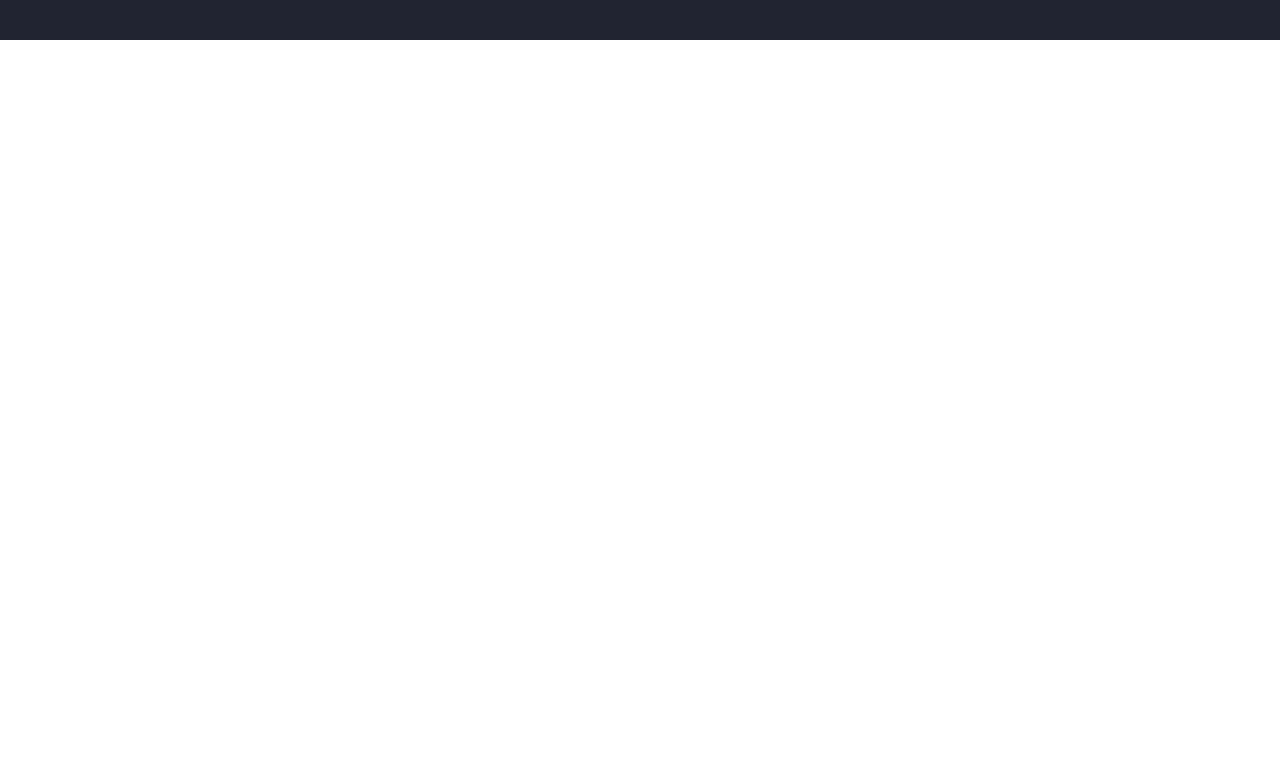
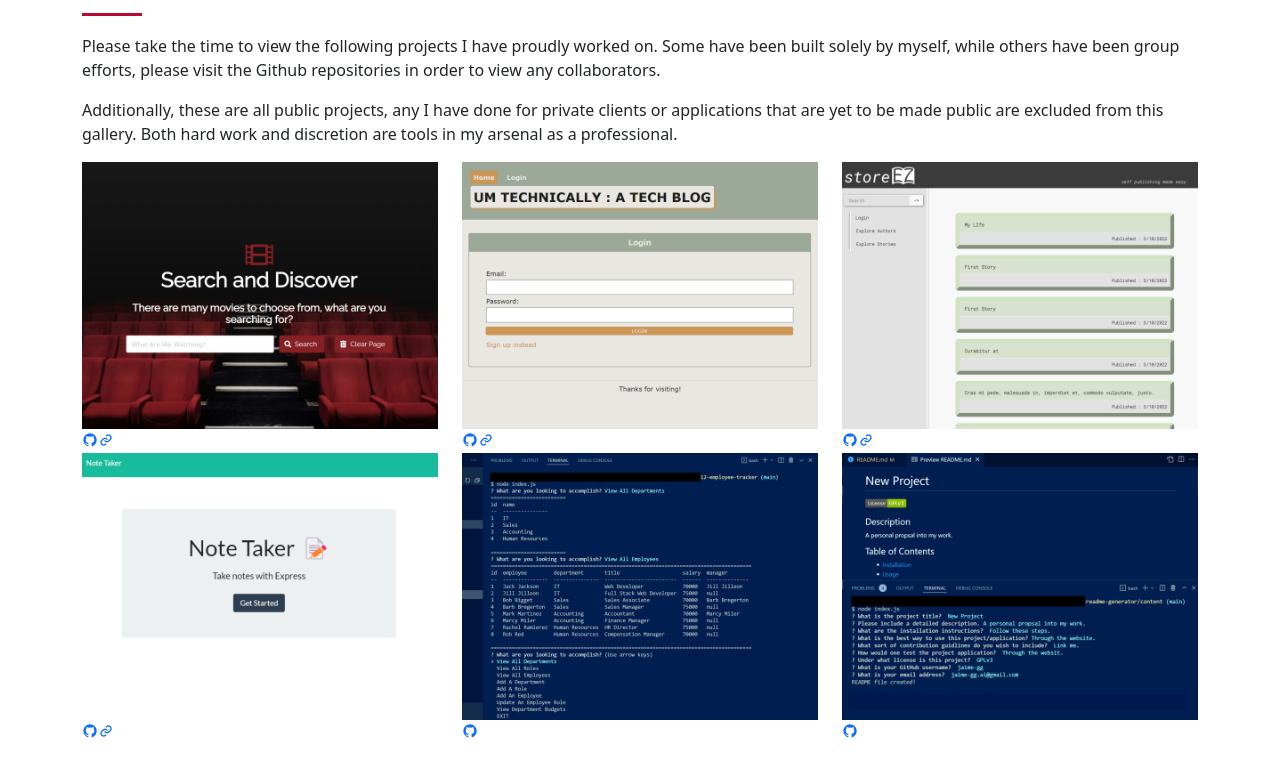
Before and after one commit to jaime-gg/react-portfolio, a React (Create React App) app: page / in a window 1280 px wide. Shown: the part 1327-2100 px from the top of the page. Before the commit the page ends 1367 px from the top, so only its background shows below. Built offline with nearby package versions, Linux system fonts and the light colour scheme.

Commit message:
portfolio setup

```diff
--- a/src/App.js
+++ b/src/App.js
@@ -4,7 +4,7 @@ import './App.css';
 import Header from './components/Header';
 import Hero from './components/Hero';
 import About from './components/About';
-// import Portfolio from './components/Portfolio';
+import Portfolio from './components/Portfolio';
 // import Resume from './components/Resume'
 // import Contact from './components/Contact';
 import Footer from './components/Footer'
@@ -25,7 +25,7 @@ function App() {
         <main>
           <Hero />
           <About />
-          {/* <Portfolio /> */}
+          <Portfolio />
           {/* <Resume /> */}
           {/* <Contact /> */}
 
--- a/src/components/Portfolio/index.js
+++ b/src/components/Portfolio/index.js
@@ -1,10 +1,82 @@
-// import React from 'react';
+import React from 'react';
+import ('./style.css')
 
-// function Portfolio() {
+function Portfolio() {
 
-//     return (
+    return (
+        <section id="portfolio" className="portfolio">
+            <div className="container">
 
-//     )
-// }
+                <div>
+                    <h2>Portfolio</h2>
+                    <p>Please take the time to view the following projects I have proudly worked on. Some have been built solely by myself, while others have been group efforts, please visit the Github repositories in order to view any collaborators. </p>
+                    <p>Additionally, these are all public projects, any I have done for private clients or applications that are yet to be made public are excluded from this gallery. Both hard work and discretion are tools in my arsenal as a professional.</p>
+                </div>
 
-// export default Portfolio;
+                <div className="row portfolio-container" data-aos="fade-up" data-aos-delay="100">
+
+                    <div className="col-lg-4 col-md-6 portfolio-item">
+                        <div className="portfolio-wrap">
+                        <img src={require('../../Assets/portfolio/portfolio-1.png')} className="img-fluid" alt="" />
+                        <div className="portfolio-links">
+                            <a href="https://github.com/jaime-gg/project1" title="View Github"><i className="bx bxl-github"></i></a>
+                            <a href="https://jaime-gg.github.io/project1/" title="View Page"><i className="bx bx-link"></i></a>
+                        </div>
+                        </div>
+                    </div>
+
+                    <div className="col-lg-4 col-md-6 portfolio-item">
+                        <div className="portfolio-wrap">
+                        <img src={require('../../Assets/portfolio/portfolio-2.png')} className="img-fluid" alt="" />
+                        <div className="portfolio-links">
+                            <a href="https://github.com/jaime-gg/tech-blog" title="View Github"><i className="bx bxl-github"></i></a>
+                            <a href="https://um-technically-blog.herokuapp.com/" title="View Page"><i className="bx bx-link"></i></a>
+                        </div>
+                        </div>
+                    </div>
+
+                    <div className="col-lg-4 col-md-6 portfolio-item">
+                        <div className="portfolio-wrap">
+                        <img src={require('../../Assets/portfolio/portfolio-3.png')} className="img-fluid" alt="" />
+                        <div className="portfolio-links">
+                            <a href="https://github.com/jaime-gg/storeEZ" title="View Github"><i className="bx bxl-github"></i></a>
+                            <a href="https://store-ez.herokuapp.com/" title="View Page"><i className="bx bx-link"></i></a>
+                        </div>
+                        </div>
+                    </div>
+
+                    <div className="col-lg-4 col-md-6 portfolio-item">
+                        <div className="portfolio-wrap">
+                        <img src={require('../../Assets/portfolio/portfolio-4.png')} className="img-fluid" alt="" />
+                        <div className="portfolio-links">
+                            <a href="https://github.com/jaime-gg/note-taker" title="View Github"><i className="bx bxl-github"></i></a>
+                            <a href="https://the-grand-note-taker.herokuapp.com/" title="View Page"><i className="bx bx-link"></i></a>
+                        </div>
+                        </div>
+                    </div>
+
+                    <div className="col-lg-4 col-md-6 portfolio-item">
+                        <div className="portfolio-wrap">
+                        <img src={require('../../Assets/portfolio/portfolio-5.png')} className="img-fluid" alt="" />
+                        <div className="portfolio-links">
+                            <a href="https://github.com/jaime-gg/team-profile-generator" title="View Github"><i className="bx bxl-github"></i></a>
+                        </div>
+                        </div>
+                    </div>
+
+                    <div className="col-lg-4 col-md-6 portfolio-item">
+                        <div className="portfolio-wrap">
+                        <img src={require('../../Assets/portfolio/portfolio-6.png')} className="img-fluid" alt="" />
+                        <div className="portfolio-links">
+                            <a href="https://github.com/jaime-gg/readme-generator" title="View Github"><i className="bx bxl-github"></i></a>
+                        </div>
+                        </div>
+                    </div>
+
+                </div>
+            </div>
+        </section>
+    )
+}
+
+export default Portfolio;
```
Also changed, not shown: src/components/Portfolio/style.css (added).
